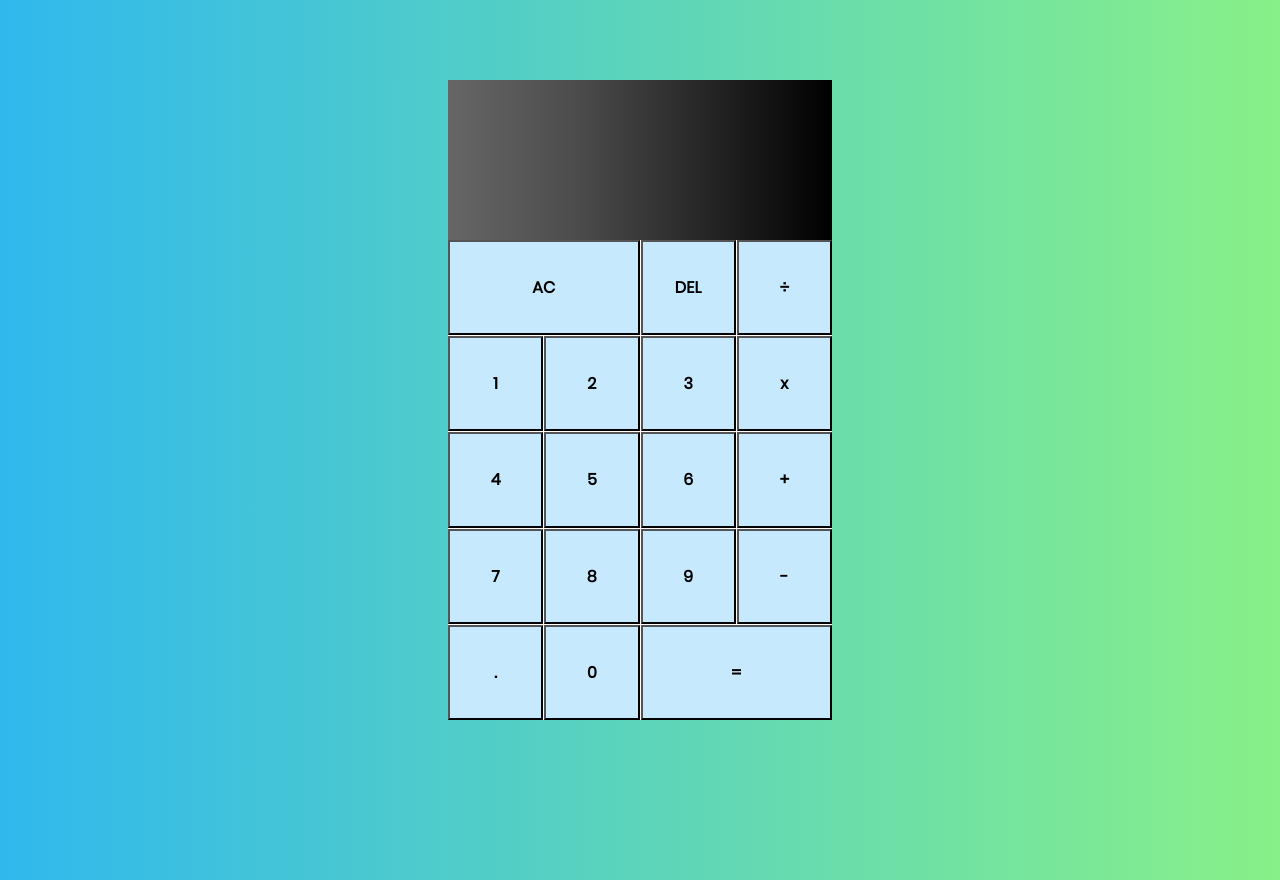
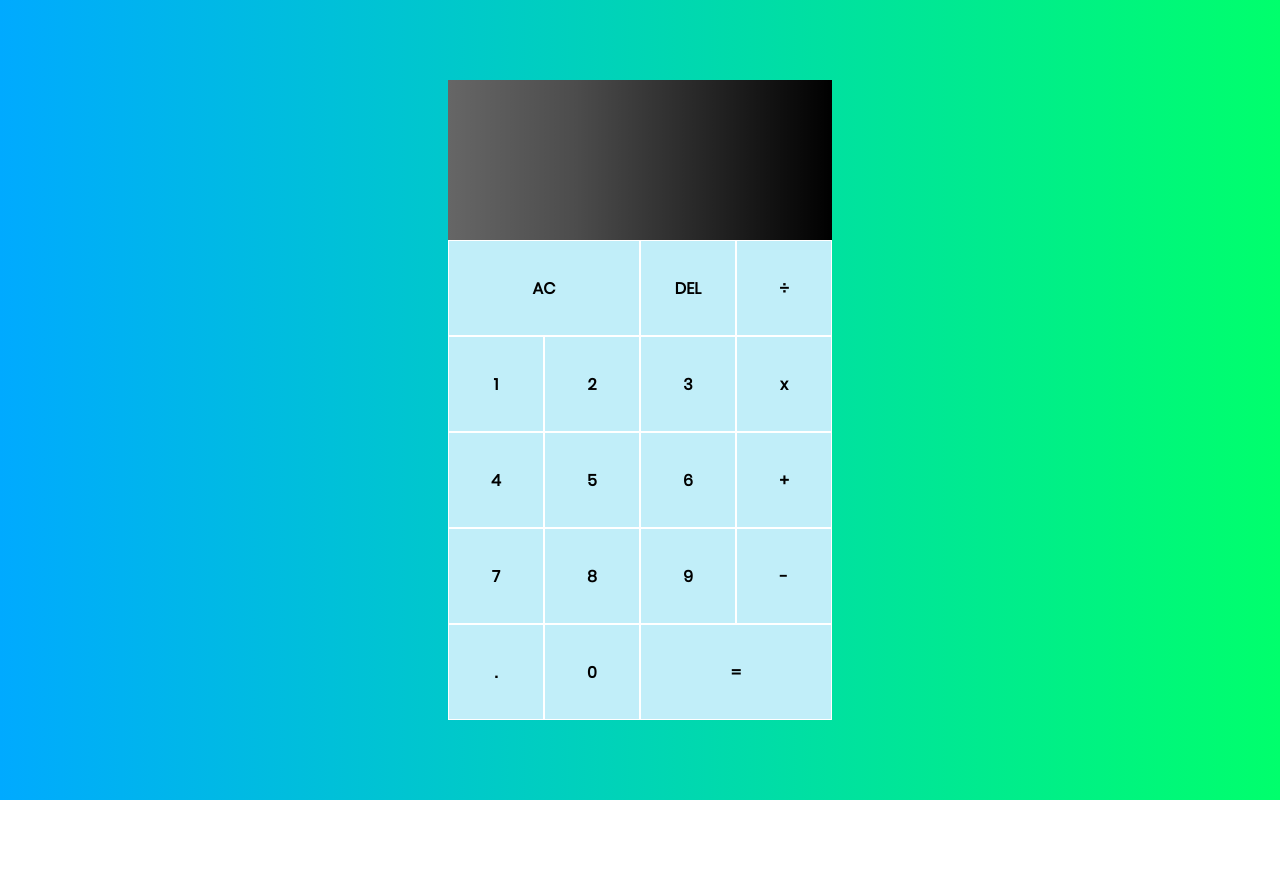
Before and after one commit to AliZgheib/Calculator, a plain HTML site: page index.html in a window 1280 px wide. After the commit the page ends 800 px from the top, so only its background shows below. Drawn offline with Linux system fonts and the light colour scheme.

Commit message:
Add files via upload

```diff
--- a/style.css
+++ b/style.css
@@ -4,6 +4,7 @@
     padding: 0;
     font-family: 'Poppins';
     box-sizing: border-box;
+    overflow: hidden;
 
 }
 @font-face {
@@ -14,7 +15,7 @@
 body,html{
     height:100%;
     width:100%;
-    background: linear-gradient(to right,rgb(48, 184, 238) ,rgb(136, 240, 136));
+    background: linear-gradient(to right, #00AAFF, #00FF6C);
 
 }
 .wrapper{
@@ -55,7 +56,6 @@ body,html{
     display:grid;
     grid-template-columns: 1fr 1fr 1fr 1fr ;
     grid-template-rows:1fr 1fr 1fr 1fr 1fr;
-    grid-gap:1px;
     background-color:white;
 }
 button:nth-child(1){
@@ -68,15 +68,17 @@ button:nth-child(18){
 button{
    outline:none;
     cursor:pointer;
-    background-color:rgba(72, 181, 248,0.3);
+    background-color: rgba(131, 221, 243, 0.5);
 
     font-size: 1em;
     color:black;
     font-weight: bold;
+    border:1px solid white;
+
+
 }
 button:hover{
-    background-color:rgba(72, 181, 248,0.1);
-}
+    background-color: rgba(131, 221, 243, 0.2);}
 #first{
     text-align: right;
     color:white;
```
